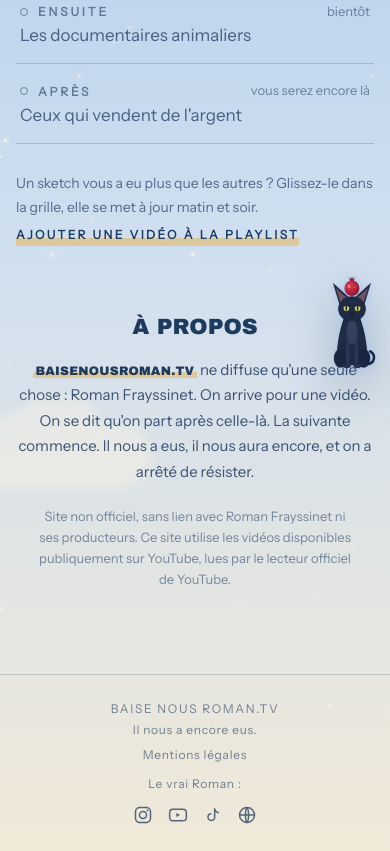
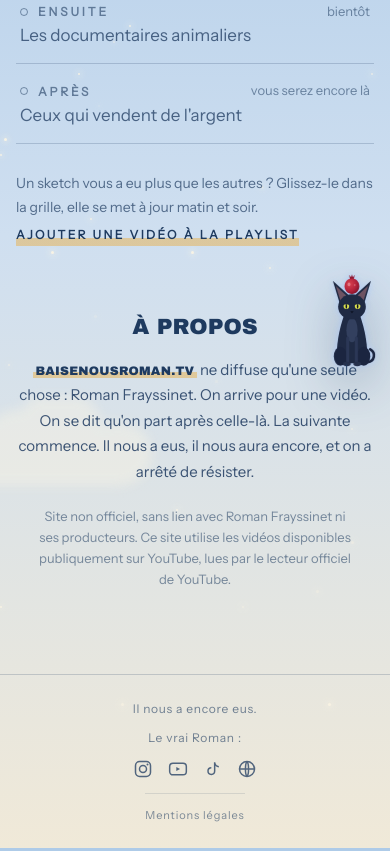
Before and after one commit to midsonlajeanty/baisenousroman.tv, a website built with Vite: page index.html in a window 390 px wide. Shown: the part 766-1617 px from the top of the page. Built offline with nearby package versions, Linux system fonts and the light colour scheme; a web font is replaced by a local one.

Commit message:
feat(ui): stack the player controls vertically and move the legal link to the footer bottom

```diff
--- a/index.html
+++ b/index.html
@@ -344,9 +344,7 @@
 
     <footer class="footer">
       <div class="footer__brand">
-        <span>BAISE NOUS ROMAN.TV</span>
         <span class="footer__motto">Il nous a encore eus.</span>
-        <a class="footer__legal" href="/mentions-legales">Mentions légales</a>
       </div>
       <div class="footer__links">
         <span class="footer__label">Le vrai Roman :</span>
@@ -419,6 +417,7 @@
           </svg>
         </a>
       </div>
+      <a class="footer__legal" href="/mentions-legales">Mentions légales</a>
     </footer>
 
     <script type="module" src="/src/main.ts"></script>
--- a/src/styles.css
+++ b/src/styles.css
@@ -472,6 +472,10 @@
   right: 14px;
   bottom: 16px;
   display: flex;
+  flex-direction: column;
+  flex-wrap: wrap-reverse;
+  align-content: flex-start;
+  max-height: calc(100% - 32px);
   gap: 8px;
   opacity: 0;
   pointer-events: none;
@@ -943,9 +947,13 @@
 }
 
 .footer__legal {
-  margin-top: 4px;
-  letter-spacing: 0.06em;
-  color: rgba(30, 58, 95, 0.6);
+  flex-basis: 100%;
+  padding-top: 14px;
+  border-top: 1px solid rgba(30, 58, 95, 0.12);
+  font-size: 11px;
+  letter-spacing: 0.08em;
+  text-align: center;
+  color: rgba(30, 58, 95, 0.55);
 }
 
 .footer__motto {
@@ -1035,7 +1043,8 @@
 
   .screen__controls {
     right: 10px;
-    bottom: 12px;
+    bottom: 10px;
+    max-height: calc(100% - 20px);
     gap: 6px;
   }
 
```
